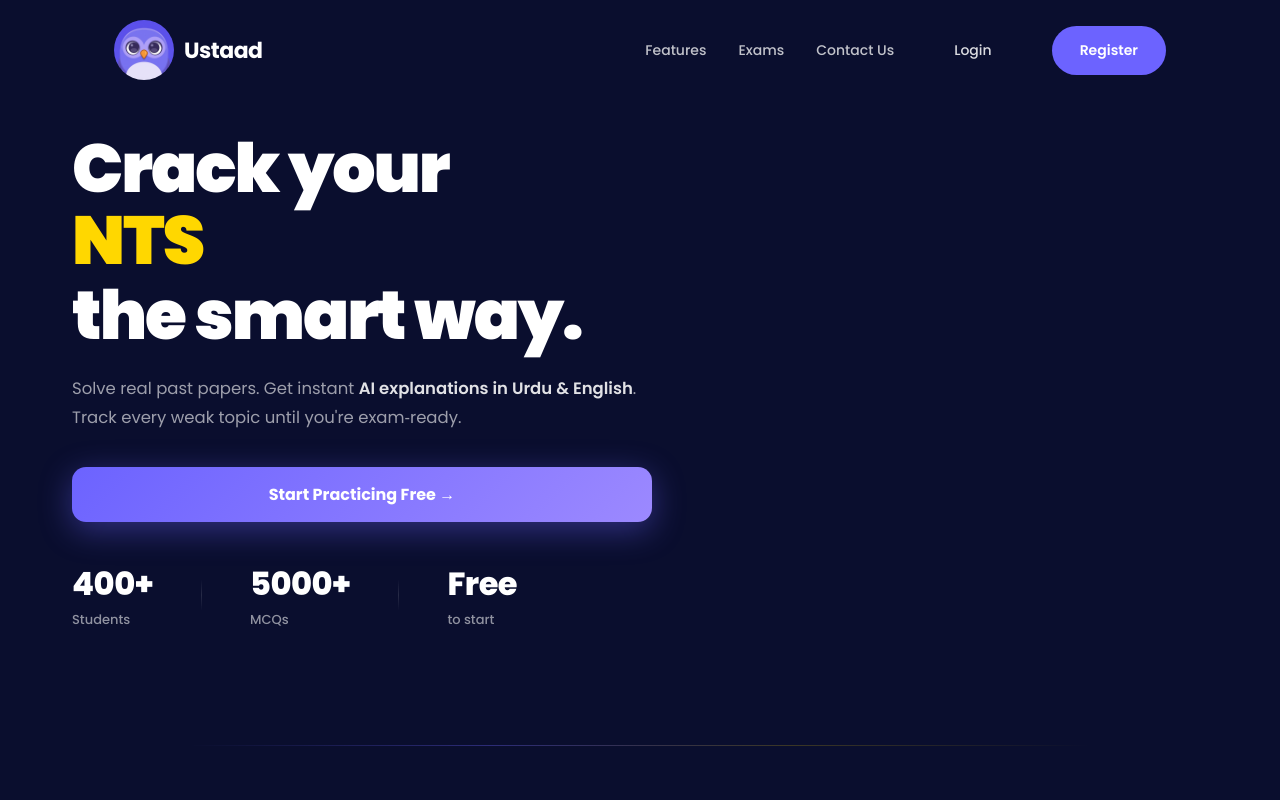
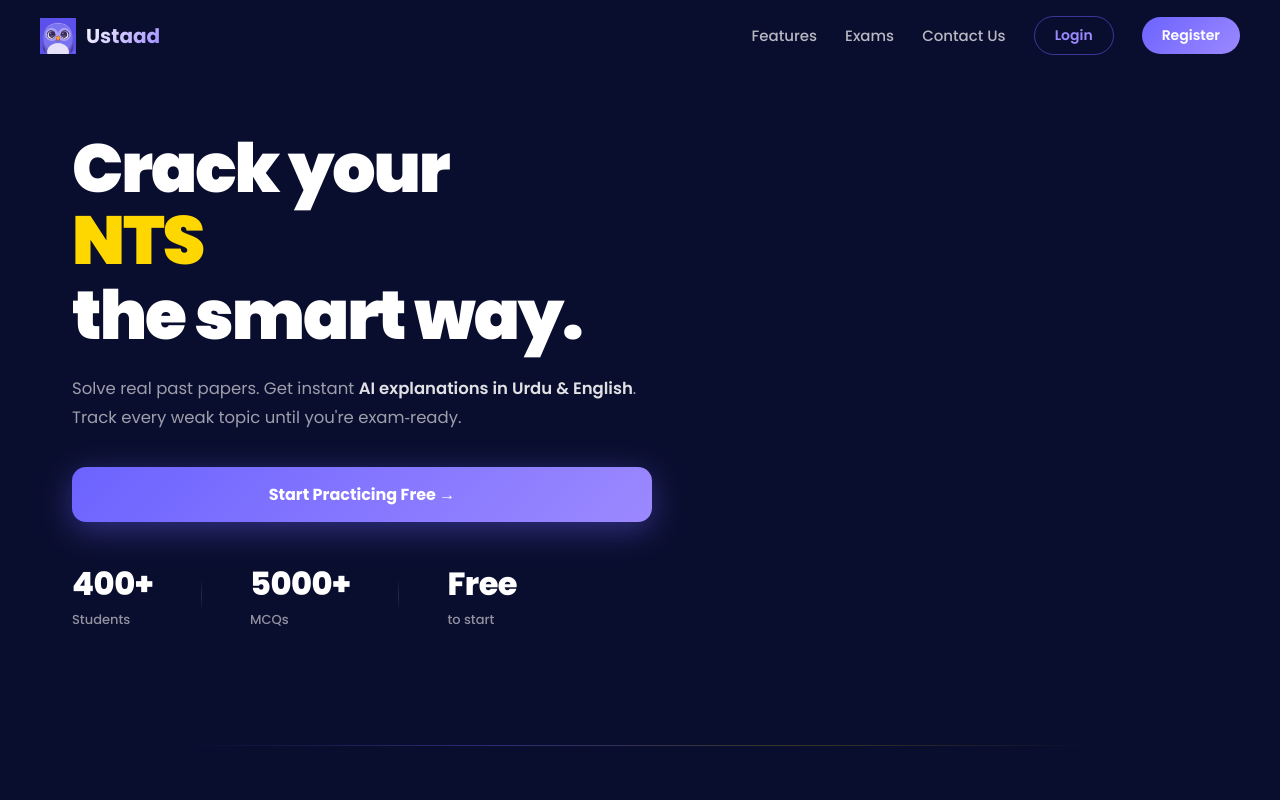
Before and after one commit to mburhankhan101-glitch/ustaad-landing, a Next.js app: page / in a window 1280 px wide. Shown: the top 800 px of the page. Built offline with nearby package versions, Linux system fonts and the light colour scheme; no server answers.

Commit message:
Fix navbar CSS and mobile button visibility

```diff
--- a/components/Navbar.module.css
+++ b/components/Navbar.module.css
@@ -1,374 +1,228 @@
-/* ================================================================
-   NAVBAR — Navbar.module.css
-   Breakpoints:
-     Desktop   > 768px   full horizontal nav
-     Mobile    ≤ 768px   hamburger menu
-   ================================================================ */
+/* Navbar.module.css – complete navbar styles */
 
-/* ── Base ─────────────────────────────────────────────────────── */
 .nav {
   position: fixed;
   top: 0;
   left: 0;
   right: 0;
-  z-index: 100;
-  padding: 20px 0;
+  z-index: 1000;
   transition: all 0.3s ease;
+  background: transparent;
+  padding: 16px 0;
 }
 
-.scrolled {
-  background: rgba(10, 14, 46, 0.92);
+.nav.scrolled {
+  background: rgba(10, 14, 46, 0.95);
   backdrop-filter: blur(12px);
-  padding: 14px 0;
-  border-bottom: 1px solid rgba(108, 99, 255, 0.2);
+  border-bottom: 1px solid rgba(255, 255, 255, 0.08);
+  padding: 12px 0;
 }
 
 .inner {
-  max-width: 1100px;
+  max-width: 1320px;
   margin: 0 auto;
-  padding: 0 24px;
+  padding: 0 40px;
   display: flex;
   align-items: center;
   justify-content: space-between;
 }
 
-/* ── Logo ─────────────────────────────────────────────────────── */
+/* Logo */
 .logo {
   display: flex;
   align-items: center;
   gap: 10px;
-  z-index: 101; /* stay above mobile menu */
+  cursor: pointer;
 }
 
 .logoImg {
-  height: 60px;
-  width: 60px;
-  border-radius: 50%;
-  object-fit: cover;
-  display: block;
+  width: 36px;
+  height: 36px;
+  object-fit: contain;
 }
 
 .brand {
-  font-size: 22px;
+  font-size: 20px;
   font-weight: 700;
-  color: #fff;
-  letter-spacing: -0.5px;
+  background: linear-gradient(135deg, #FFF, #9C89FF);
+  -webkit-background-clip: text;
+  background-clip: text;
+  color: transparent;
 }
 
-/* ── Desktop Links (hidden on mobile) ────────────────────────── */
+/* Desktop links */
 .desktopLinks {
   display: flex;
   align-items: center;
-  gap: 32px;
+  gap: 28px;
 }
 
 .desktopLinks a {
-  font-size: 14px;
+  color: rgba(255, 255, 255, 0.7);
+  text-decoration: none;
+  font-size: 15px;
   font-weight: 500;
-  color: rgba(255, 255, 255, 0.75);
   transition: color 0.2s;
-  text-decoration: none;
-  white-space: nowrap;
 }
 
 .desktopLinks a:hover {
-  color: #fff;
+  color: white;
 }
 
-/* Register – primary solid button */
+/* Contact link specific (if needed) */
+.contactLink {
+  color: rgba(255, 255, 255, 0.7);
+  text-decoration: none;
+}
+
+/* Desktop buttons */
+.login {
+  background: transparent;
+  border: 1.5px solid rgba(108, 99, 255, 0.5);
+  padding: 8px 20px;
+  border-radius: 40px;
+  color: #9C89FF;
+  font-weight: 600;
+  font-size: 14px;
+  cursor: pointer;
+  transition: all 0.2s;
+}
+
+.login:hover {
+  background: rgba(108, 99, 255, 0.15);
+  border-color: #6C63FF;
+}
+
 .register {
-  background: var(--primary, #6C63FF) !important;
-  color: #fff !important;
-  padding: 10px 22px;
-  border-radius: 99px;
-  font-size: 14px !important;
-  font-weight: 600 !important;
-  transition: opacity 0.2s, transform 0.2s !important;
+  background: linear-gradient(135deg, #6C63FF, #9C89FF);
+  border: none;
+  padding: 8px 20px;
+  border-radius: 40px;
+  color: white;
+  font-weight: 600;
+  font-size: 14px;
+  cursor: pointer;
+  transition: transform 0.2s, box-shadow 0.2s;
 }
 
 .register:hover {
-  opacity: 0.9;
   transform: translateY(-1px);
+  box-shadow: 0 4px 12px rgba(108, 99, 255, 0.4);
 }
 
-/* Login – ghost / outline button */
-.login {
-  background: transparent !important;
-  color: rgba(255, 255, 255, 0.85) !important;
-  padding: 10px 22px;
-  border-radius: 99px;
-  font-size: 14px !important;
-  font-weight: 500 !important;
-  border: 1px solid rgba(255, 255, 255, 0.15);
-  transition: all 0.2s !important;
-}
-
-.login:hover {
-  border-color: rgba(255, 255, 255, 0.35);
-  background: rgba(255, 255, 255, 0.06) !important;
-  color: #fff !important;
-}
-
-/* ── Hamburger Button (visible only on mobile) ───────────────── */
+/* Hamburger menu */
 .hamburger {
   display: none;
   flex-direction: column;
-  justify-content: center;
-  align-items: center;
   gap: 5px;
-  width: 40px;
-  height: 40px;
   background: transparent;
   border: none;
   cursor: pointer;
-  z-index: 101;
   padding: 8px;
-  border-radius: 8px;
-  transition: background 0.2s;
-}
-
-.hamburger:hover {
-  background: rgba(255, 255, 255, 0.05);
 }
 
 .hamburger span {
-  display: block;
   width: 24px;
   height: 2px;
   background: white;
-  border-radius: 2px;
-  transition: all 0.3s ease;
-  transform-origin: center;
+  transition: 0.3s;
 }
 
-/* Hamburger open animation */
 .hamburger.open span:nth-child(1) {
-  transform: translateY(7px) rotate(45deg);
+  transform: rotate(45deg) translate(5px, 5px);
 }
+
 .hamburger.open span:nth-child(2) {
   opacity: 0;
-  transform: scaleX(0);
-}
-.hamburger.open span:nth-child(3) {
-  transform: translateY(-7px) rotate(-45deg);
 }
 
-/* ── Mobile Menu (overlay) ───────────────────────────────────── */
+.hamburger.open span:nth-child(3) {
+  transform: rotate(-45deg) translate(5px, -5px);
+}
+
+/* Mobile menu overlay */
 .mobileMenu {
   position: fixed;
-  top: 0;
+  top: 70px;
   left: 0;
   right: 0;
   bottom: 0;
-  background: rgba(10, 14, 46, 0.97);
-  backdrop-filter: blur(14px);
-  z-index: 100;
-  display: flex;
-  align-items: center;
-  justify-content: center;
-  opacity: 0;
-  visibility: hidden;
-  transition: opacity 0.35s ease, visibility 0.35s ease;
+  background: rgba(10, 14, 46, 0.98);
+  backdrop-filter: blur(12px);
+  transform: translateX(100%);
+  transition: transform 0.3s ease;
+  z-index: 999;
 }
 
 .mobileMenuOpen {
-  opacity: 1;
-  visibility: visible;
+  transform: translateX(0);
 }
 
 .mobileMenuInner {
   display: flex;
   flex-direction: column;
-  align-items: center;
-  gap: 24px;
-  padding: 24px;
+  gap: 12px;
+  padding: 32px 24px;
 }
 
 .mobileLink {
-  font-size: 24px;
-  font-weight: 600;
+  display: block;
+  width: 100%;
+  padding: 12px 20px;
+  font-size: 16px;
+  font-weight: 500;
+  text-align: center;
+  border-radius: 12px;
+  transition: all 0.2s ease;
+  text-decoration: none;
+  background: transparent;
+  border: none;
+  cursor: pointer;
   color: rgba(255, 255, 255, 0.8);
-  text-decoration: none;
-  transition: color 0.2s;
-  line-height: 1.2;
 }
 
-.mobileLink:hover {
-  color: #fff;
+/* Mobile Login button – ghost style (visible) */
+.loginMobile {
+  background: rgba(108, 99, 255, 0.15);
+  border: 1px solid rgba(108, 99, 255, 0.5);
+  color: #9C89FF;
+  margin-top: 8px;
+}
+.loginMobile:hover,
+.loginMobile:active {
+  background: rgba(108, 99, 255, 0.3);
+  color: #B8A9FF;
 }
 
-.loginMobile {
-  margin-top: 16px;
-  padding: 12px 40px;
-  border: 1px solid rgba(255, 255, 255, 0.2);
-  border-radius: 99px;
-  font-size: 18px !important;
-  font-weight: 500;
-  color: rgba(255, 255, 255, 0.85) !important;
-  transition: background 0.2s, border-color 0.2s;
+/* Mobile Register button – solid gradient (visible) */
+.registerMobile {
+  background: linear-gradient(135deg, #6C63FF, #9C89FF);
+  color: white;
+  border: none;
+  margin-top: 8px;
+}
+.registerMobile:hover,
+.registerMobile:active {
+  transform: translateY(-1px);
+  box-shadow: 0 4px 12px rgba(108, 99, 255, 0.4);
 }
 
-.loginMobile:hover {
-  background: rgba(255, 255, 255, 0.06);
-  border-color: rgba(255, 255, 255, 0.4);
-  color: #fff !important;
-}
-
-.registerMobile {
-  padding: 14px 44px;
-  background: var(--primary, #6C63FF);
-  border-radius: 99px;
-  font-size: 18px !important;
-  font-weight: 600;
-  color: #fff !important;
-  transition: opacity 0.2s, transform 0.2s;
-}
-
-.registerMobile:hover {
-  opacity: 0.9;
-  transform: scale(1.03);
-}
-
-/* ── Responsive Breakpoints ──────────────────────────────────── */
-
-/* Tablets & Mobiles (≤768px) – show hamburger, hide desktop links */
+/* Responsive */
 @media (max-width: 768px) {
   .desktopLinks {
     display: none;
   }
-
   .hamburger {
     display: flex;
   }
-}
-
-/* Small phones – smaller logo */
-@media (max-width: 480px) {
-  .logoImg {
-    height: 48px;
-    width: 48px;
+  .inner {
+    padding: 0 24px;
   }
-
   .brand {
     font-size: 18px;
   }
-
-  .mobileLink {
-    font-size: 20px;
+  .logoImg {
+    width: 32px;
+    height: 32px;
   }
-
 }
-/* Add to Navbar.module.css */
-
-/* Make the anchor-looking buttons appear as before */
-/* ── Desktop Links (common reset) ─────────── */
-.desktopLinks button {
-  font-family: 'Poppins', sans-serif;
-  border: none;
-  cursor: pointer;
-  font-size: 14px;
-  font-weight: 500;
-  color: rgba(255, 255, 255, 0.75);
-  transition: color 0.2s;
-  background: transparent;
-  text-decoration: none;
-}
-
-.desktopLinks button:hover {
-  color: #fff;
-}
-
-/* ── Login – no border / background (text‑link look) ── */
-.desktopLinks .login,
-.desktopLinks .login:hover {
-  background: transparent !important;
-  border: none !important;
-  padding: 14px 28px;               /* same spacing as Register for alignment */
-  color: rgba(255, 255, 255, 0.85) !important;
-}
-
-.desktopLinks .login:hover {
-  color: #fff !important;
-  text-decoration: underline;      /* optional, gives link‑feel */
-}
-
-/* ── Register – big blue pill + idle shine + hover bump & glisten ── */
-.desktopLinks .register {
-  position: relative;              /* for the shine pseudo‑element */
-  padding: 14px 28px;              /* 👈 make it as big as you like */
-  background: var(--primary, #6C63FF) !important;
-  color: #fff !important;
-  border: none;
-  border-radius: 99px;
-  font-size: 14px !important;
-  font-weight: 600 !important;
-  cursor: pointer;
-  overflow: hidden;                /* keeps the shine inside rounded corners */
-  transition: transform 0.2s ease, box-shadow 0.2s ease;
-}
-
-/* – Idle shine (after 2 seconds, plays once) – */
-.desktopLinks .register::after {
-  content: "";
-  position: absolute;
-  top: 0;
-  left: -100%;
-  width: 100%;
-  height: 100%;
-  background: linear-gradient(
-    90deg,
-    transparent,
-    rgba(255, 255, 255, 0.25),
-    transparent
-  );
-  transform: skewX(-20deg);
-  animation: idleShine 1.2s ease 2s forwards;   /* delay = 2s */
-  pointer-events: none;
-}
-
-@keyframes idleShine {
-  0%   { left: -100%; }
-  60%  { left: 120%; }
-  100% { left: 120%; opacity: 0; }
-}
-
-/* – Hover: bump up + white glow (glisten) – */
-.desktopLinks .register:hover {
-  transform: translateY(-3px);
-  box-shadow: 0 10px 25px rgba(108, 99, 255, 0.5),
-              0 0 12px rgba(255, 255, 255, 0.4);
-}
-
-/* – On hover, override the idle shine with a fast, more visible sweep – */
-.desktopLinks .register:hover::after {
-  animation: none;
-  left: -100%;
-  opacity: 1;
-  background: linear-gradient(
-    90deg,
-    transparent,
-    rgba(255, 255, 255, 0.35),
-    transparent
-  );
-  animation: hoverShine 0.6s ease forwards;
-}
-
-@keyframes hoverShine {
-  0%   { left: -100%; }
-  60%  { left: 120%; }
-  100% { left: 120%; opacity: 0; }
-}
-
-/* Disabled state (while navigating) */
-.desktopLinks button:disabled,
-.mobileLink:disabled {
-  opacity: 0.6;
-  cursor: not-allowed;
-}
-
-/* Disabled state (while navigating) */
-.desktopLinks button:disabled,
-.mobileLink:disabled {
-  opacity: 0.6;
-  cursor: not-allowed;
-}
```
Also changed, not shown: components/Hero.module.css (+47 -170 lines).
